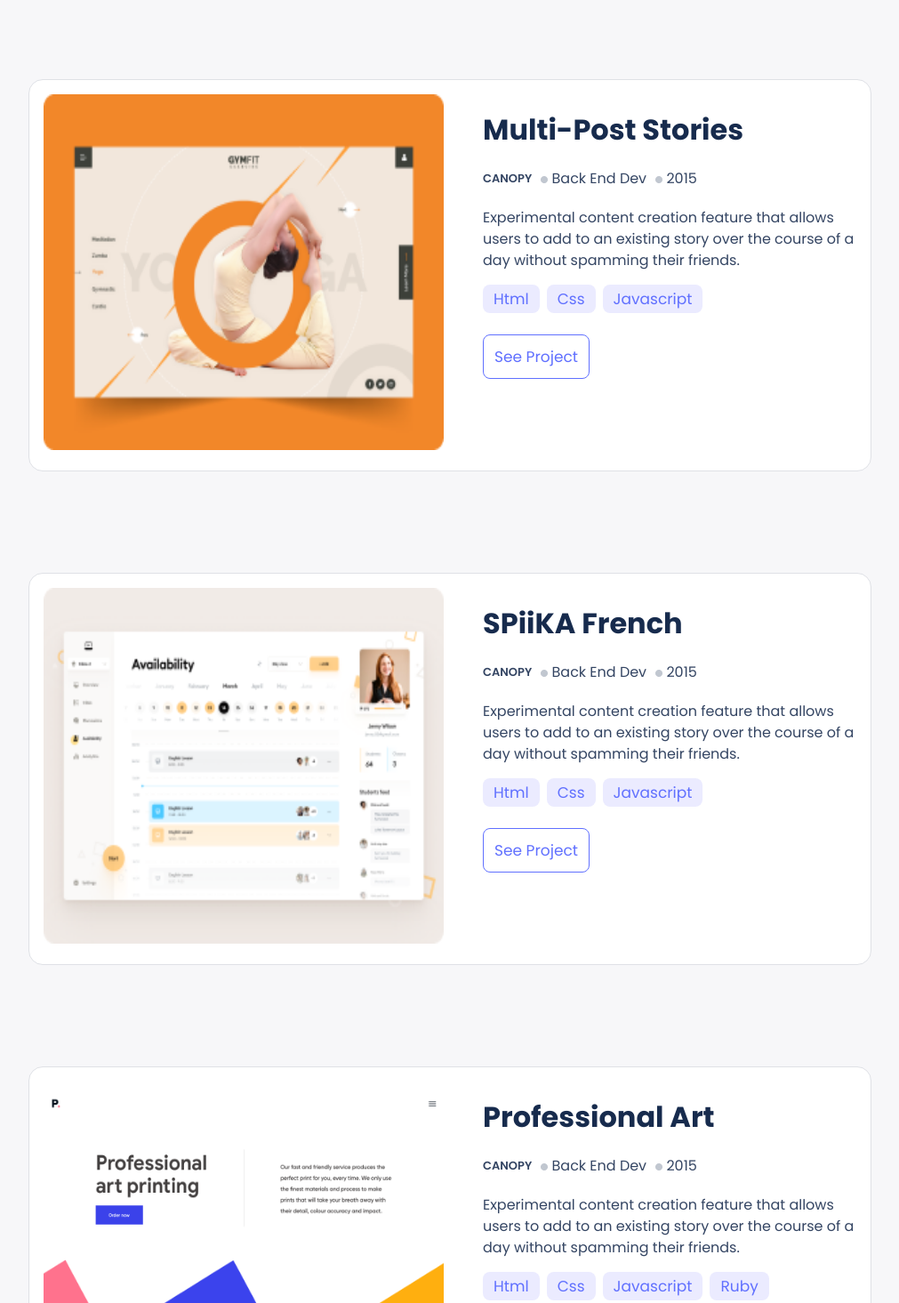
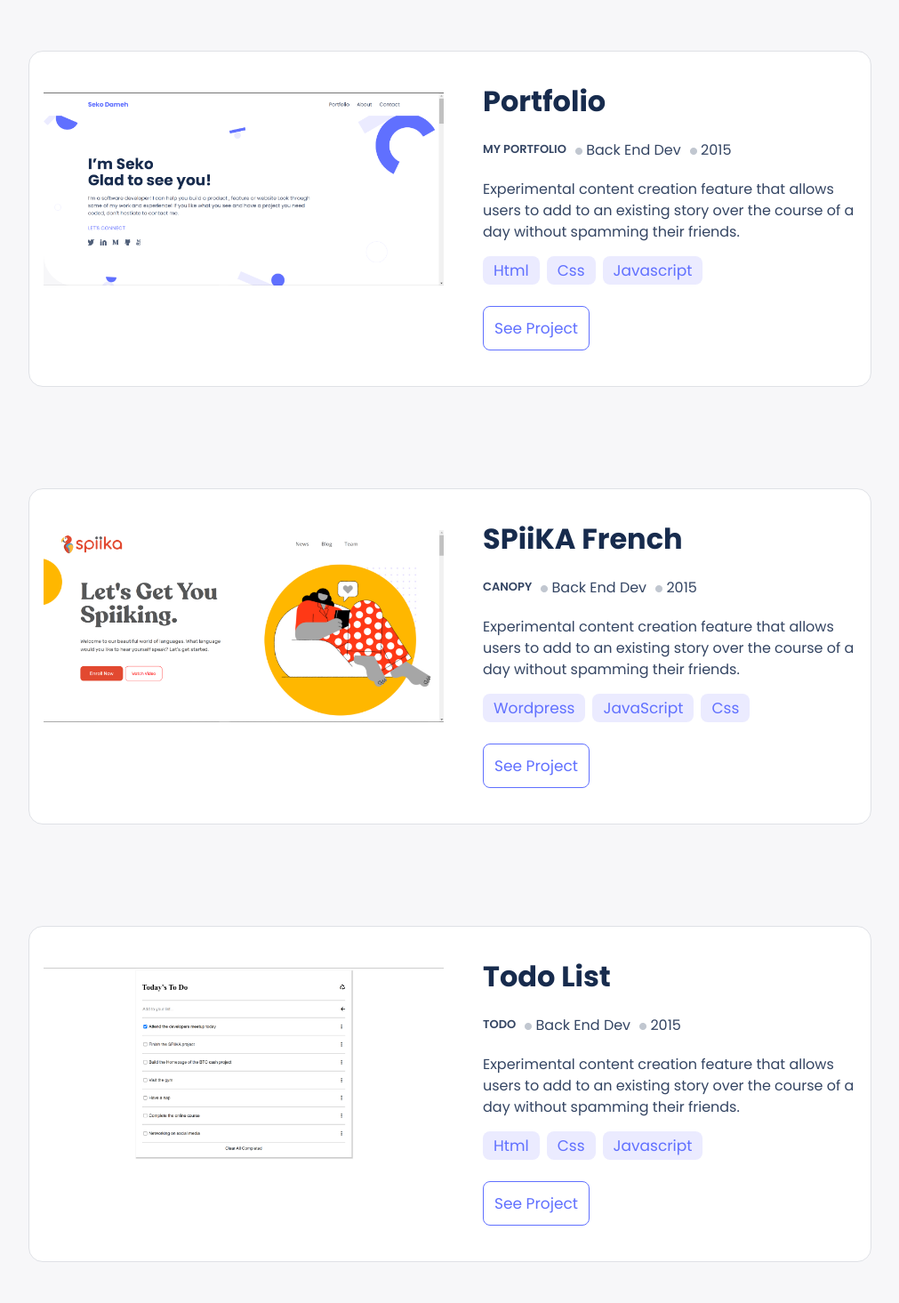
Before and after one commit to SekoViper/portfolio, a website: page index.html in a window 1280 px wide. Shown: the part 1380-2845 px from the top of the page at 89% size, without its empty margins (134-1145 px from the left). Drawn offline with Linux system fonts and the light colour scheme.

Commit message:
Update work profile

```diff
--- a/css/style.css
+++ b/css/style.css
@@ -203,8 +203,9 @@ p {
   }
 
   .work-image img {
+    margin-top: 3rem;
     width: 450px;
-    height: 400px;
+    height: auto;
   }
 
   .work-container {
--- a/js/script.js
+++ b/js/script.js
@@ -18,26 +18,26 @@ for (let i = 0; i < linkItems.length; i += 1) {
 const projects = [
   {
     id: 0,
-    name: 'Tonic',
-    subTitle: { title: 'Canopy', role: 'Back End Dev', year: '2015' },
+    name: 'NGC Dev Congress',
+    subTitle: { title: 'NGC congress', role: 'Back End Dev', year: '2015' },
     shortDesc: 'Experimental content creation feature that allows users to add to an existing story over the course of a day without spamming their friends.',
     longDesc: "Lorem Ipsum is simply dummy text of the printing and typesetting industry. Lorem Ipsum has been the industry's standard dummy text ever since the 1500s, when an unknown printer took a galley of type and scrambled it 1960s with the releaLorem Ipsum is simply dummy text of the printing and typesetting industry. Lorem Ipsum has been the industry's standard dummy text ",
-    imgURL: 'img/tonic_desktop.png',
-    modalURL: 'img/modal_Portfolio.png',
+    imgURL: 'img/devcongress.png',
+    modalURL: 'img/dev_congress_main.png',
     techs: [
       'Html', 'Css', 'Javascript',
     ],
-    linkToLive: 'https://sekoviper.github.io/portfolio/',
-    linkToSrc: 'https://github.com/SekoViper/portfolio',
+    linkToLive: 'https://sekoviper.github.io/WorldDevCongress/',
+    linkToSrc: 'https://github.com/SekoViper/WorldDevCongress.git',
   },
 
   {
     id: 1,
-    name: 'Multi-Post Stories',
-    subTitle: { title: 'Canopy', role: 'Back End Dev', year: '2015' },
+    name: 'Portfolio',
+    subTitle: { title: 'My portfolio', role: 'Back End Dev', year: '2015' },
     shortDesc: 'Experimental content creation feature that allows users to add to an existing story over the course of a day without spamming their friends.',
     longDesc: "Lorem Ipsum is simply dummy text of the printing and typesetting industry. Lorem Ipsum has been the industry's standard dummy text ever since the 1500s, when an unknown printer took a galley of type and scrambled it 1960s with the releaLorem Ipsum is simply dummy text of the printing and typesetting industry. Lorem Ipsum has been the industry's standard dummy text ",
-    imgURL: 'img/gym%20fit.png',
+    imgURL: 'img/portfolio.png',
     modalURL: 'img/modal_Portfolio.png',
     techs: [
       'Html', 'Css', 'Javascript',
@@ -52,25 +52,25 @@ const projects = [
     subTitle: { title: 'Canopy', role: 'Back End Dev', year: '2015' },
     shortDesc: 'Experimental content creation feature that allows users to add to an existing story over the course of a day without spamming their friends.',
     longDesc: "Lorem Ipsum is simply dummy text of the printing and typesetting industry. Lorem Ipsum has been the industry's standard dummy text ever since the 1500s, when an unknown printer took a galley of type and scrambled it 1960s with the releaLorem Ipsum is simply dummy text of the printing and typesetting industry. Lorem Ipsum has been the industry's standard dummy text ",
-    imgURL: 'img/Avialability.png',
-    modalURL: 'img/modal_Portfolio.png',
+    imgURL: 'img/spiika_hompage.png',
+    modalURL: 'img/spiika_team.png',
     techs: [
-      'Html', 'Css', 'Javascript',
+      'Wordpress', 'JavaScript', 'Css',
     ],
-    linkToLive: 'https://sekoviper.github.io/portfolio/',
-    linkToSrc: 'https://github.com/SekoViper/portfolio',
+    linkToLive: 'https://spiika.com',
+    linkToSrc: 'https://spiika.com/',
   },
 
   {
     id: 3,
-    name: 'Professional Art',
-    subTitle: { title: 'Canopy', role: 'Back End Dev', year: '2015' },
+    name: 'Todo List',
+    subTitle: { title: 'Todo', role: 'Back End Dev', year: '2015' },
     shortDesc: 'Experimental content creation feature that allows users to add to an existing story over the course of a day without spamming their friends.',
     longDesc: "Lorem Ipsum is simply dummy text of the printing and typesetting industry. Lorem Ipsum has been the industry's standard dummy text ever since the 1500s, when an unknown printer took a galley of type and scrambled it 1960s with the releaLorem Ipsum is simply dummy text of the printing and typesetting industry. Lorem Ipsum has been the industry's standard dummy text ",
-    imgURL: 'img/art_desktop.png',
-    modalURL: 'img/modal_Portfolio.png',
-    techs: ['Html', 'Css', 'Javascript', 'Ruby'],
-    linkToLive: 'https://sekoviper.github.io/portfolio/',
+    imgURL: 'img/todo.png',
+    modalURL: 'img/todo.png',
+    techs: ['Html', 'Css', 'Javascript'],
+    linkToLive: 'https://sekoviper.github.io/todo/',
     linkToSrc: 'https://github.com/SekoViper/portfolio',
   },
 ];
@@ -103,7 +103,7 @@ projects.forEach((project, index) => {
                 <img src="img/Counter.png" alt="Circle shape" /> ${project.subTitle.role}
               </li>
               <li class="work-item works-year">
-                <img src="img/Counter.png" alt="Circle shape" /> ${project.subTitle.year}
+              <img src="img/Counter.png" alt="Circle shape" /> ${project.subTitle.year}
               </li>
             </ul>
             <p>
@@ -212,6 +212,7 @@ form.addEventListener('submit', (event) => {
   }
 });
 
+// using the localStorage
 const { fullName } = form.elements;
 const { message } = form.elements;
 const formData = {
```
Also changed, not shown: img/portfolio.png (added), img/spiika_hompage.png (added), img/spiika_team.png (added), img/todo.png (added), 2 other files.
